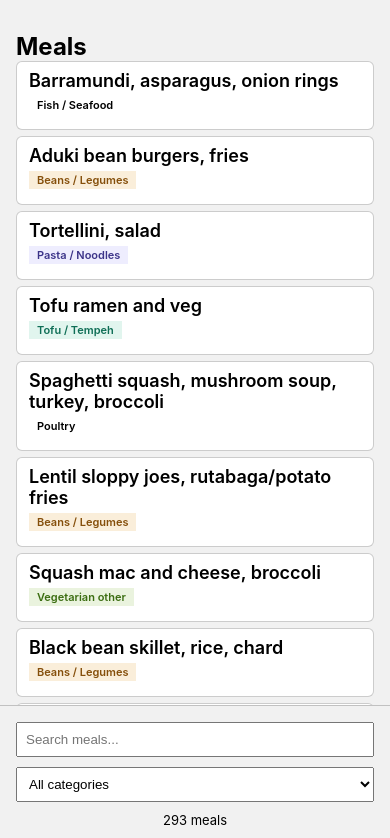
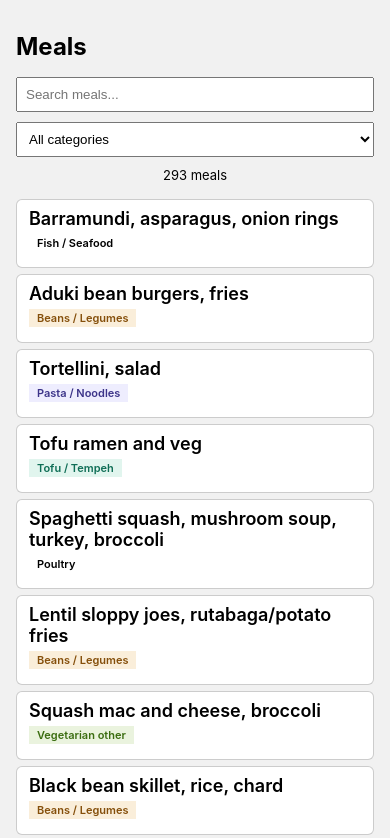
Before and after one commit to akselkreis/tools, a plain HTML site: page index.html in a window 390 px wide. Shown: the top 838 px of the page. Drawn offline with Linux system fonts and the light colour scheme.

Commit message:
Update index.html

```diff
--- a/index.html
+++ b/index.html
@@ -9,8 +9,7 @@ body { background: #f1f1f1; font-family: -apple-system, BlinkMacSystemFont, aven
 input[type=text] { flex: 1; min-width: 180px; padding: 8px}
 
 @media screen and (max-width: 768px) {
-  .controls { flex-direction: column; position: fixed;
-  bottom: 0; right: 0; left: 0; background: #f1f1f1; padding: 1rem; margin: 0; border-top: 1px solid rgba(0,0,0,0.2)}
+  .controls { flex-direction: column; }
   input {width: 100%}
   select {width: 100%}
 }
```
